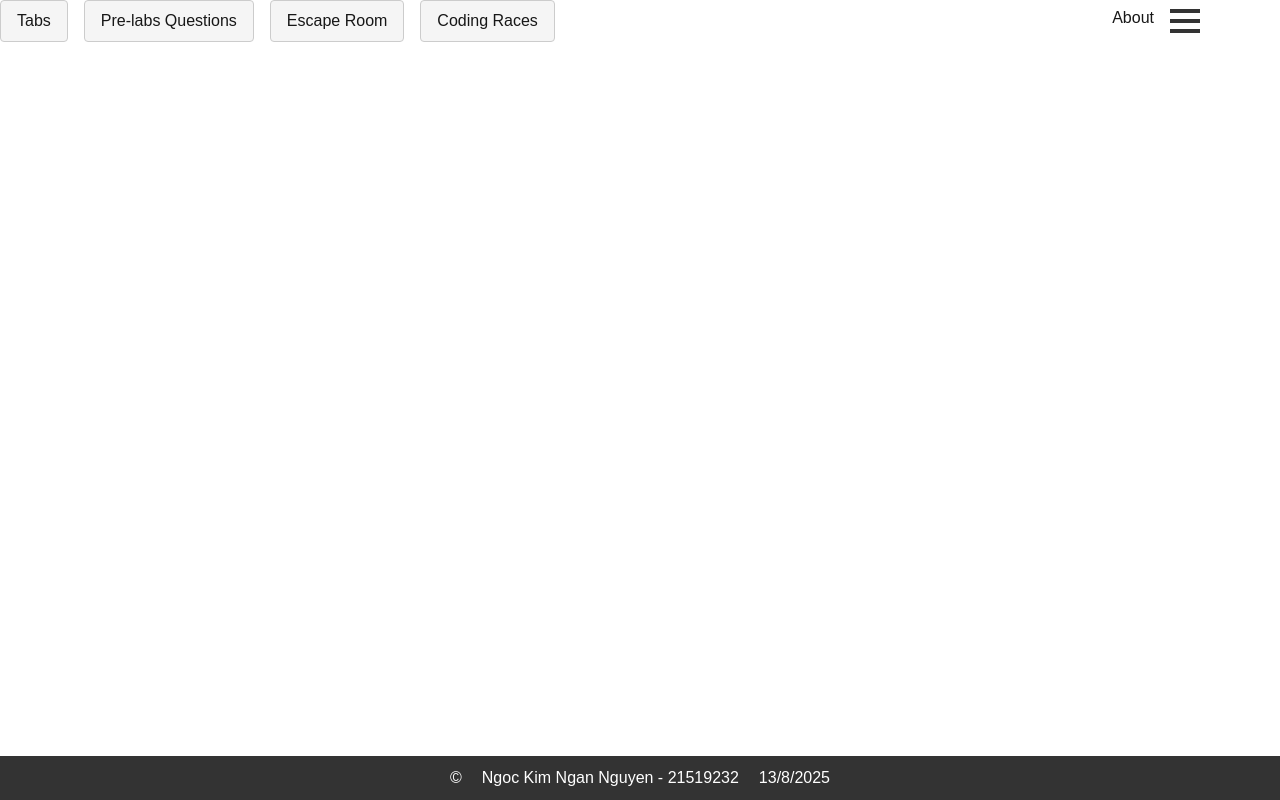
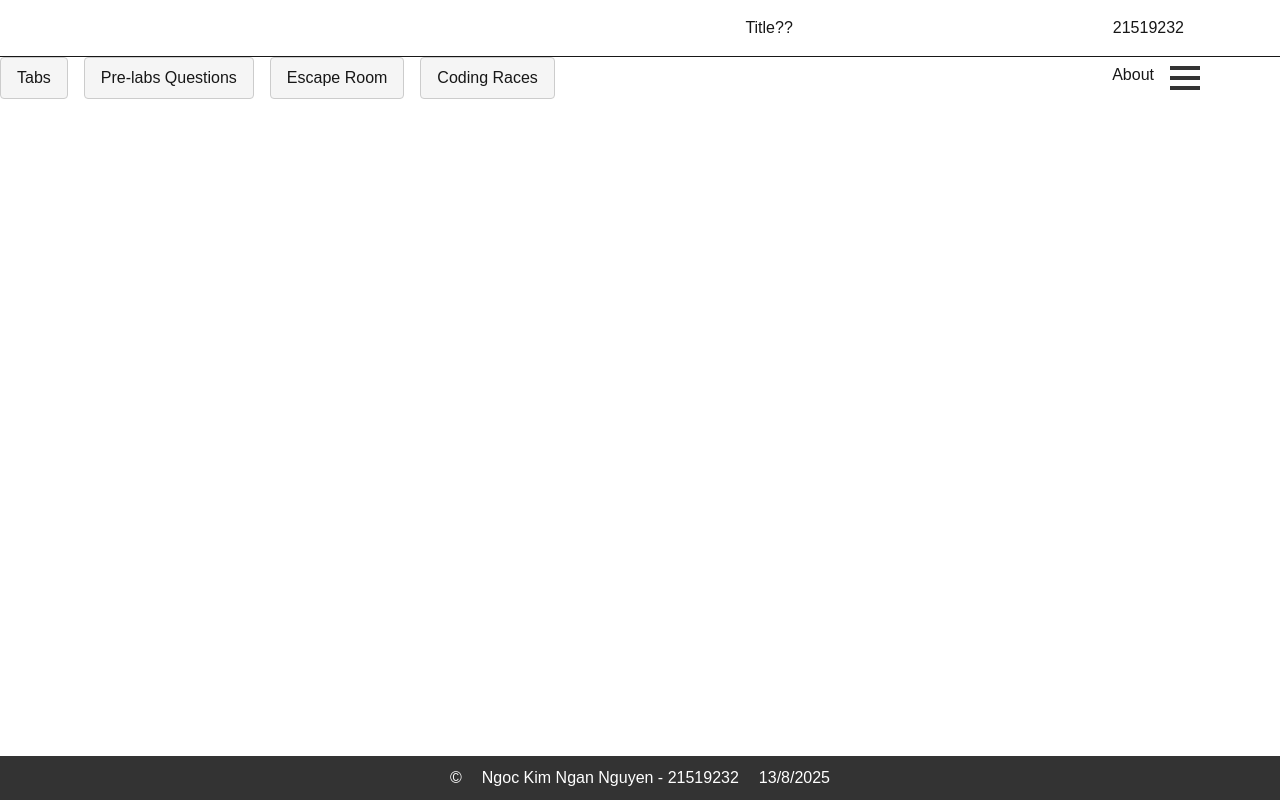
Before and after one commit to nganLikeable/LMS-Moodle-Featuring-Escape-room, a Next.js app: page / in a window 1280 px wide. Built offline with nearby package versions, Linux system fonts and the light colour scheme.

Commit message:
add header

```diff
--- a/app/Components/Header.module.css
+++ b/app/Components/Header.module.css
@@ -0,0 +1,7 @@
+.container ul {
+  display: flex;
+  gap: 20rem;
+  padding: 1rem;
+  justify-content: flex-end;
+  margin-right: 5rem;
+}
--- a/app/Components/Header.tsx
+++ b/app/Components/Header.tsx
@@ -1,13 +1,13 @@
 "use client";
+import styles from "./Header.module.css";
 
-const Header = () => {
+export default function Header() {
   return (
-    <div>
-      <div id="student-info">
-        <p>Title</p>
-        <p>21519232</p>
-      </div>
-      <nav></nav>
-    </div>
+    <header className={styles.container}>
+      <ul>
+        <li>Title??</li>
+        <li> 21519232</li>
+      </ul>
+    </header>
   );
-};
+}
--- a/app/page.tsx
+++ b/app/page.tsx
@@ -1,9 +1,12 @@
 // app/page.tsx
 import Footer from "./Components/Footer";
+import Header from "./Components/Header";
 import NavBar from "./Components/NavBar";
 export default function Home() {
   return (
     <div>
+      <Header />
+      <hr></hr>
       <NavBar />
       <Footer />
     </div>
```
Also changed, not shown: app/note.txt.
